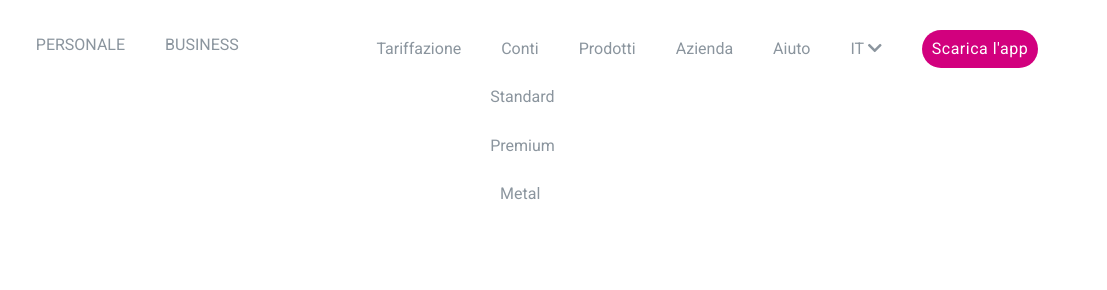
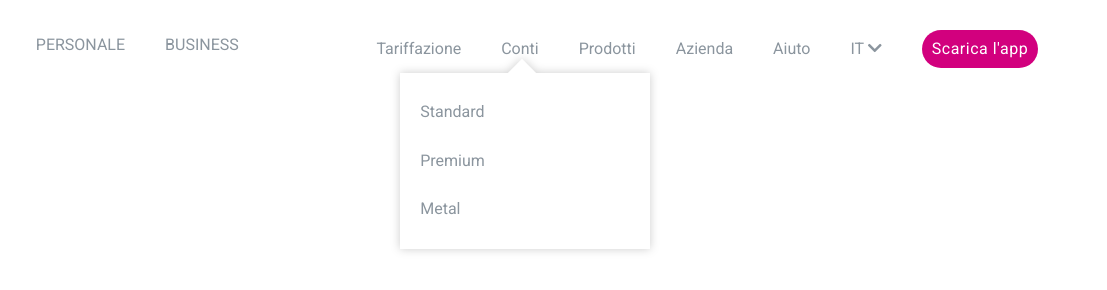
Before and after one commit to Akiras88/js-html-css-revolut, a plain HTML site: page index.html in a window 1280 px wide. Both pictures are taken after a click on the link "Conti". Shown: the full height of the page, 173-1280 px from the left. Drawn offline with nearby package versions, Linux system fonts and the light colour scheme.

Commit message:
fix style

```diff
--- a/assets/css/style.css
+++ b/assets/css/style.css
@@ -65,10 +65,23 @@ body {
     display: none; /* jQuery */
     position: absolute;
     top: 100%;
-    left: -31px;
-    text-align: center;
-    width: 100px
+    left: -101px;
+    width: 250px;
+    filter: drop-shadow(0px 0px 5px rgba(0, 0, 0,.2));
+    background: #fff;
+    margin-top: 15px;
 }
+.dropdown-menu::before {
+    content:'';
+    position: absolute;
+    width: 20px;
+    height: 20px;
+    background: #fff;
+    transform: rotate(45deg);
+    top: -10px;
+    right: 118px;
+}
+
 
 .hide { /* jQuery */
     opacity: 0;
```
